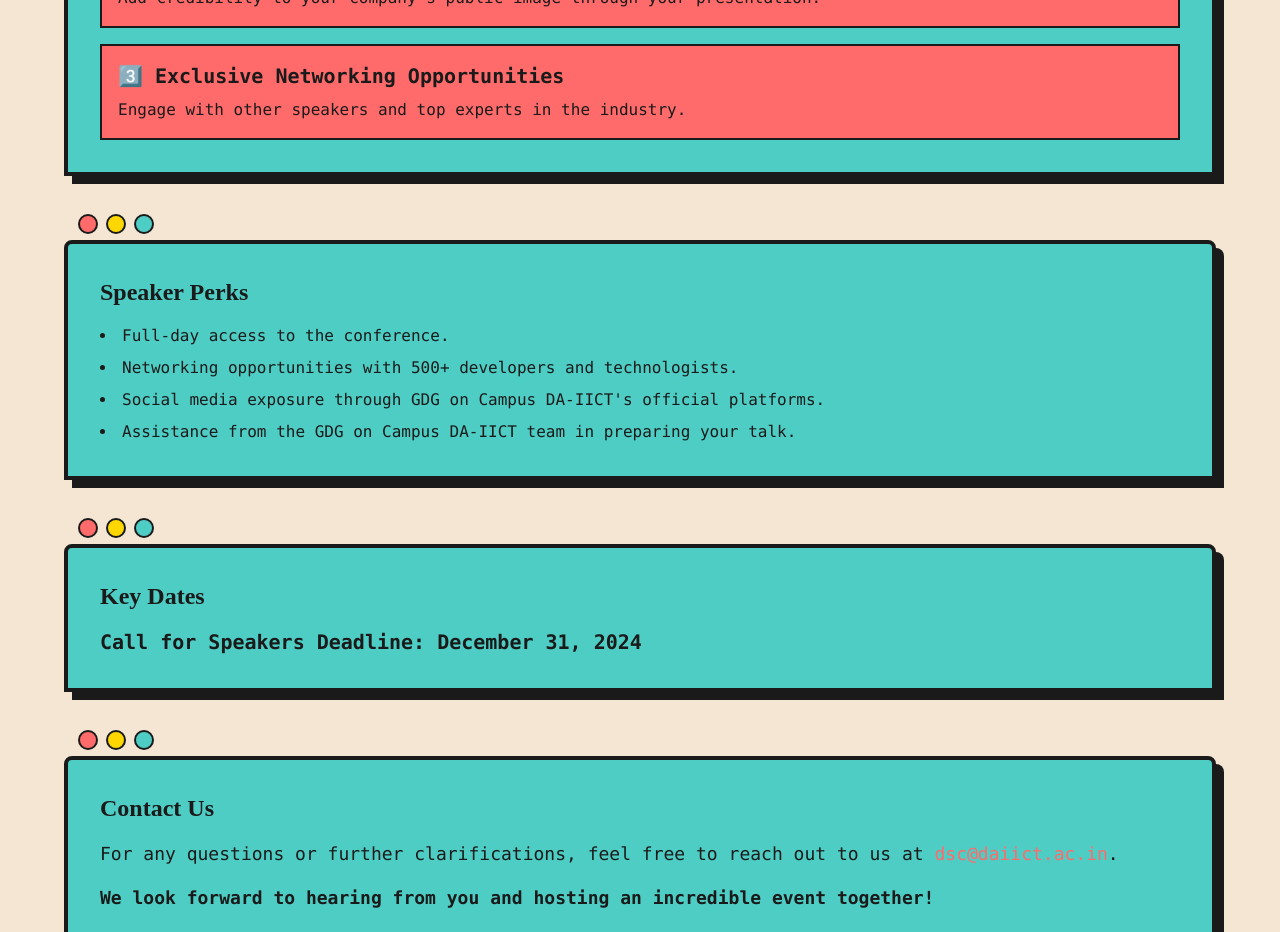
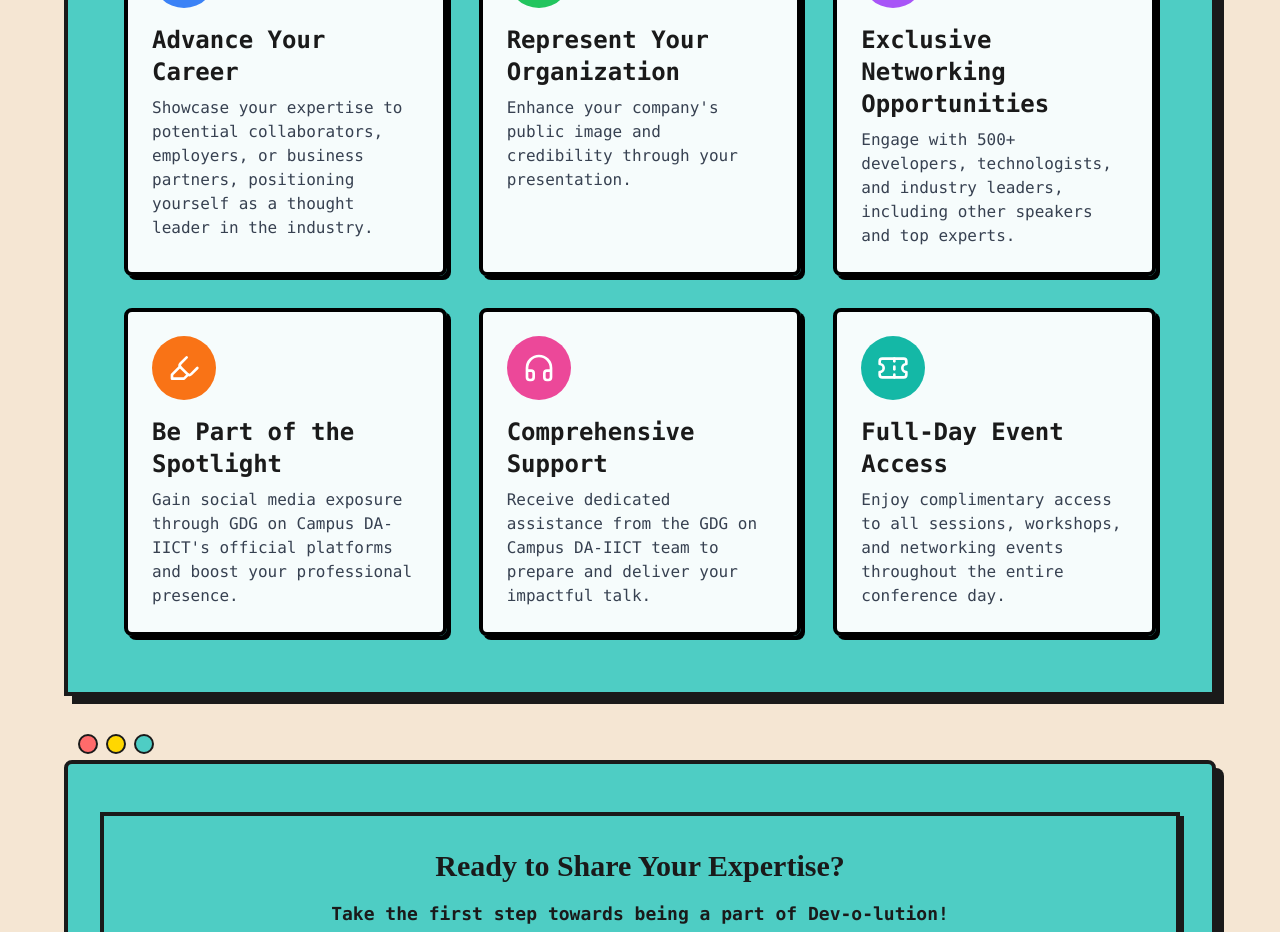
Before and after one commit to gdg-da/devolution, a Next.js app: page /speaker-manual in a window 1280 px wide. Shown: the part 3960-4892 px from the top of the page. Built offline with nearby package versions, Linux system fonts and the light colour scheme; a web font is replaced by a local one.

Commit message:
updated speaker benefits

```diff
--- /dev/null
+++ b/src/components/SpeakerBenefits.tsx
@@ -0,0 +1,68 @@
+import { Card } from "./ui/card"
+import { Award, Building, Users, HighlighterIcon as Spotlight, Headphones, Ticket } from 'lucide-react'
+
+const benefits = [
+  {
+    title: "Advance Your Career",
+    description: "Showcase your expertise to potential collaborators, employers, or business partners, positioning yourself as a thought leader in the industry.",
+    icon: Award,
+  },
+  {
+    title: "Represent Your Organization",
+    description: "Enhance your company's public image and credibility through your presentation.",
+    icon: Building,
+  },
+  {
+    title: "Exclusive Networking Opportunities",
+    description: "Engage with 500+ developers, technologists, and industry leaders, including other speakers and top experts.",
+    icon: Users,
+  },
+  {
+    title: "Be Part of the Spotlight",
+    description: "Gain social media exposure through GDG on Campus DA-IICT's official platforms and boost your professional presence.",
+    icon: Spotlight,
+  },
+  {
+    title: "Comprehensive Support",
+    description: "Receive dedicated assistance from the GDG on Campus DA-IICT team to prepare and deliver your impactful talk.",
+    icon: Headphones,
+  },
+  {
+    title: "Full-Day Event Access",
+    description: "Enjoy complimentary access to all sessions, workshops, and networking events throughout the entire conference day.",
+    icon: Ticket,
+  },
+]
+
+export default function NeoBrutalismBenefits() {
+  return (
+    <div className="p-6 ">
+      <h1 className="text-4xl font-bold mb-8 text-center bg-red-500 text-white p-4 rotate-1 inline-block">
+        Why Speak at Dev-o-lution?
+      </h1>
+      <div className="grid gap-8 md:grid-cols-2 lg:grid-cols-3">
+        {benefits.map((benefit, index) => (
+          <Card key={index} className="p-6 bg-white/95 border-4 border-black shadow-[4px_4px_0px_0px_rgba(0,0,0,1)] hover:shadow-none hover:translate-x-1 hover:translate-y-1 transition-all">
+            <div className={` w-16 h-16 mb-4 rounded-full flex items-center justify-center text-white ${getBackgroundColor(index)}`}>
+              {<benefit.icon size={32} />}
+            </div>
+            <h2 className="text-2xl font-bold mb-2">{benefit.title}</h2>
+            <p className="text-gray-700">{benefit.description}</p>
+          </Card>
+        ))}
+      </div>
+    </div>
+  )
+}
+
+function getBackgroundColor(index: number) {
+  const colors = [
+    "bg-blue-500",
+    "bg-green-500",
+    "bg-purple-500",
+    "bg-orange-500",
+    "bg-pink-500",
+    "bg-teal-500",  // New color for the additional benefit
+  ]
+  return colors[index % colors.length]
+}
--- a/src/components/SpeakerManual.tsx
+++ b/src/components/SpeakerManual.tsx
@@ -5,6 +5,7 @@
 import { Button } from "@/components/ui/button"
 import { PCWindow, AnimatedBox } from './UIComponents'
 import SpaceStrip from './ui/spacebutton';
+import NeoBrutalismBenefits from './SpeakerBenefits';
 
 export default function SpeakerManual() {
     return (
@@ -148,7 +149,7 @@
                         </div>
                     </div>
                 </PCWindow>
-                <PCWindow title="Why Speak at Dev-o-lution?" className="mb-16">
+                {/* <PCWindow title="Why Speak at Dev-o-lution?" className="mb-16">
                     <div className="space-y-4">
                         <AnimatedBox className="bg-[#ff6b6b] p-4 border-2 border-[#1a1a1a]">
                             <h3 className="text-xl font-bold mb-2">1️⃣ Advance Your Career</h3>
@@ -163,16 +164,12 @@
                             <p>Engage with other speakers and top experts in the industry.</p>
                         </AnimatedBox>
                     </div>
+                </PCWindow> */}
+                <PCWindow title="" className="mb-16">
+                <NeoBrutalismBenefits/>
                 </PCWindow>
-                <PCWindow title="Speaker Perks" className="mb-16">
-                    <ul className="list-disc list-inside space-y-2">
-                        <li>Full-day access to the conference.</li>
-                        <li>Networking opportunities with 500+ developers and technologists.</li>
-                        <li>Social media exposure through GDG on Campus DA-IICT&apos;s official platforms.</li>
-                        <li>Assistance from the GDG on Campus DA-IICT team in preparing your talk.</li>
-                    </ul>
-                </PCWindow>
-                <PCWindow title="Key Dates" className="mb-16">
+
+                {/* <PCWindow title="Key Dates" className="mb-16">
                     <p className="text-xl font-bold">Call for Speakers Deadline: December 31, 2024</p>
                 </PCWindow>
                 <PCWindow title="Contact Us" className="mb-16">
@@ -182,12 +179,19 @@
                     <p className="text-lg font-bold">
                         We look forward to hearing from you and hosting an incredible event together!
                     </p>
-                </PCWindow>
-                <PCWindow title="Submit Speaker Proposal" className="mb-16">
+                </PCWindow> */}
+                <PCWindow title="" className="mb-16">
                     <div className="bg-[#4ecdc4] p-8 border-4 border-[#1a1a1a] shadow-neo">
-                        <h2 className="text-3xl font-bold mb-4 retro-text text-center">Ready to Share Your Expertise?</h2>
+                        <h1 className="text-3xl font-bold mb-4 retro-text text-center">Ready to Share Your Expertise?</h1>
                         <p className="text-lg mb-6 text-center">
-                            Take the first step towards being a part of Dev-o-lution! Submit your speaker proposal and join us in shaping the future of technology.
+                            <span className='font-bold'>Take the first step towards being a part of Dev-o-lution!</span>
+                            <br/>
+                            Call for speakers will be open until December 31, 2024 at 11:59 p.m. PT. We will start notifying speakers of their submission status in January 2025.
+                            <br/> <br/>
+
+                            <span className='text-sm'>Reach out to dsc@daiict.ac.in with any questions.</span>
+
+
                         </p>
                         <div className="text-center">
                             <Button asChild className="bg-[#ff6b6b] text-[#1a1a1a] hover:bg-[#1a1a1a] hover:text-[#f5e6d3] text-2xl px-12 py-6 rounded-none border-4 border-[#1a1a1a] transform hover:translate-x-2 hover:-translate-y-2 transition-transform shadow-neo">
--- /dev/null
+++ b/src/components/ui/card.tsx
@@ -0,0 +1,71 @@
+import * as React from "react"
+
+const Card = React.forwardRef<
+  HTMLDivElement,
+  React.HTMLAttributes<HTMLDivElement>
+>(({ className, ...props }, ref) => (
+  <div
+    ref={ref}
+    className={`rounded-lg ${className}`}
+    {...props}
+  />
+))
+Card.displayName = "Card"
+
+const CardHeader = React.forwardRef<
+  HTMLDivElement,
+  React.HTMLAttributes<HTMLDivElement>
+>(({ className, ...props }, ref) => (
+  <div
+    ref={ref}
+    className={`flex flex-col space-y-1.5 p-6 ${className}`}
+    {...props}
+  />
+))
+CardHeader.displayName = "CardHeader"
+
+const CardTitle = React.forwardRef<
+  HTMLParagraphElement,
+  React.HTMLAttributes<HTMLHeadingElement>
+>(({ className, ...props }, ref) => (
+  <h3
+    ref={ref}
+    className={`text-2xl font-semibold leading-none tracking-tight ${className}`}
+    {...props}
+  />
+))
+CardTitle.displayName = "CardTitle"
+
+const CardDescription = React.forwardRef<
+  HTMLParagraphElement,
+  React.HTMLAttributes<HTMLParagraphElement>
+>(({ className, ...props }, ref) => (
+  <p
+    ref={ref}
+    className={`text-sm text-muted-foreground ${className}`}
+    {...props}
+  />
+))
+CardDescription.displayName = "CardDescription"
+
+const CardContent = React.forwardRef<
+  HTMLDivElement,
+  React.HTMLAttributes<HTMLDivElement>
+>(({ className, ...props }, ref) => (
+  <div ref={ref} className={`p-6 pt-0 ${className}`} {...props} />
+))
+CardContent.displayName = "CardContent"
+
+const CardFooter = React.forwardRef<
+  HTMLDivElement,
+  React.HTMLAttributes<HTMLDivElement>
+>(({ className, ...props }, ref) => (
+  <div
+    ref={ref}
+    className={`flex items-center p-6 pt-0 ${className}`}
+    {...props}
+  />
+))
+CardFooter.displayName = "CardFooter"
+
+export { Card, CardHeader, CardFooter, CardTitle, CardDescription, CardContent }
```
